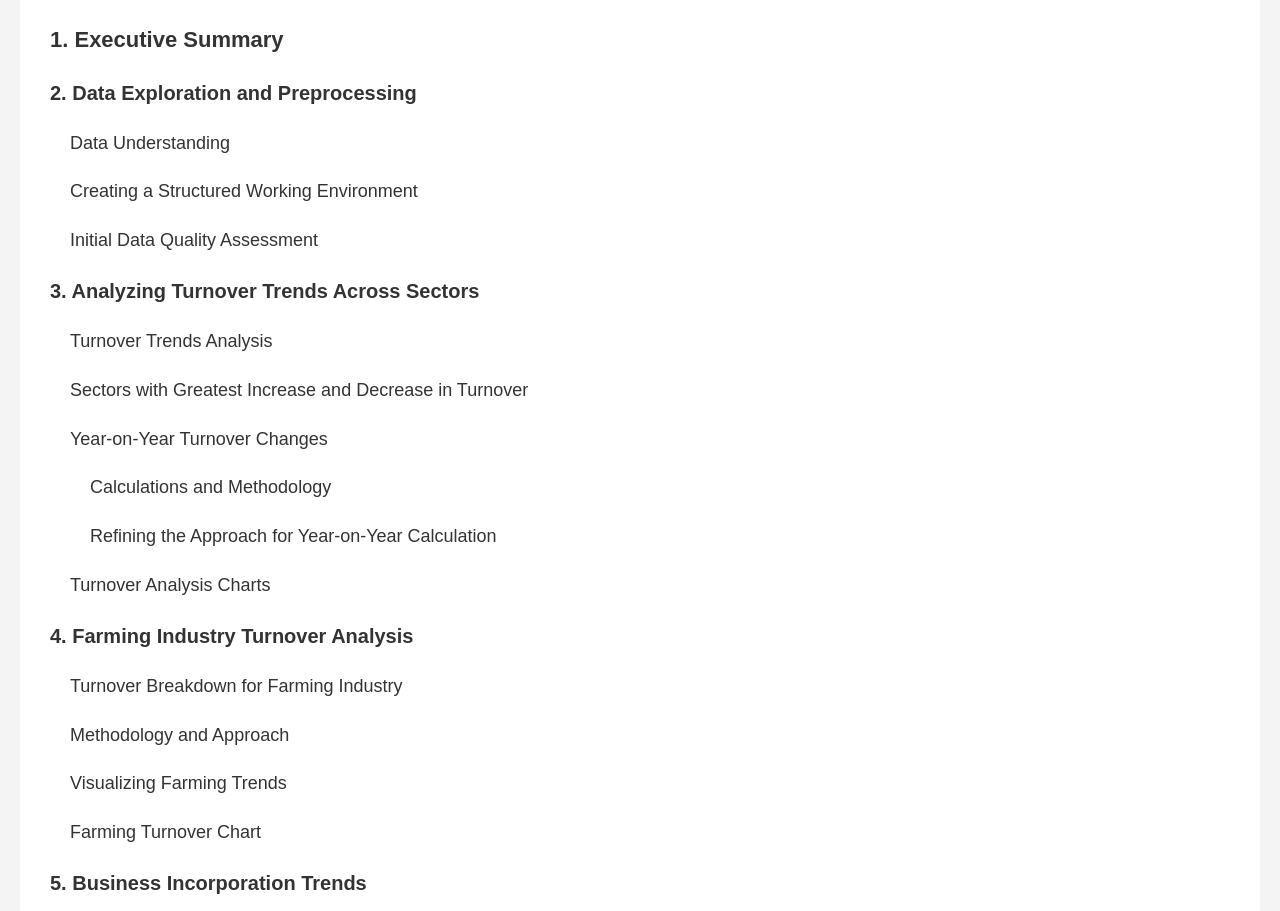
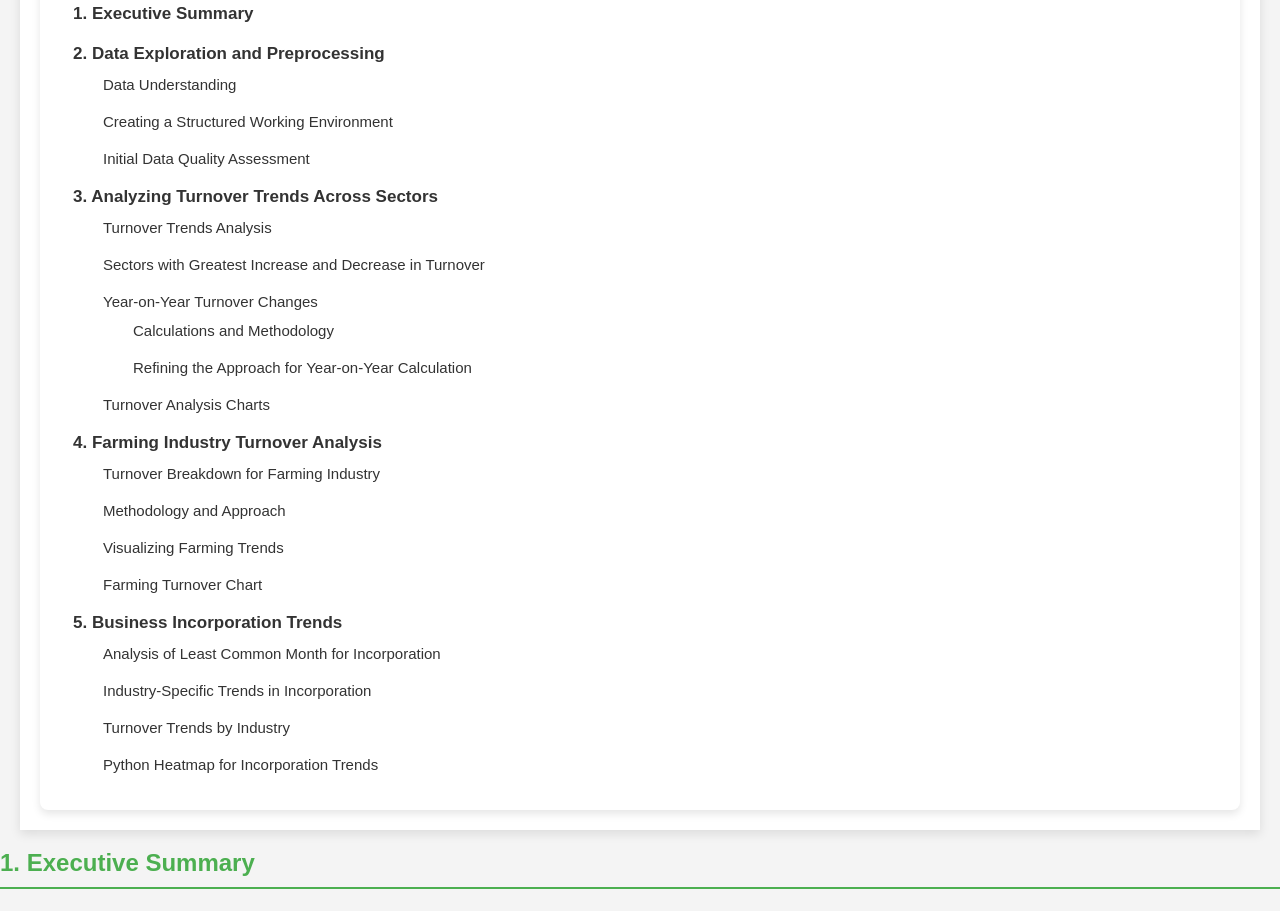
Before and after one commit to Marcosjferreira/technical-report, a plain HTML site: page index.html in a window 1280 px wide. Shown: the part 224-1135 px from the top of the page. Drawn offline with Linux system fonts and the light colour scheme.

Commit message:
Update index.html

```diff
--- a/index.html
+++ b/index.html
@@ -1,10 +1,4 @@
 
-<!DOCTYPE html>
-<html lang="en">
-<head>
-    <meta charset="UTF-8">
-    <meta name="viewport" content="width=device-width, initial-scale=1.0">
-    <title>Technical Report</title>
 <style>
     body {
         font-family: Arial, sans-serif;
@@ -18,131 +12,119 @@
         margin: 0 auto;
         padding: 20px;
         background-color: white;
+        box-shadow: 0px 4px 10px rgba(0, 0, 0, 0.1);
     }
     h1 {
         text-align: center;
         color: #4CAF50;
-            font-size: 50px;
-            padding-bottom: 20px;
+        font-size: 40px;  /* Reduced from 50px */
+        padding-bottom: 10px;
     }
     h2 {
         color: #4CAF50;
-            font-size: 28px;
+        font-size: 26px;  /* Reduced from 28px */
         border-bottom: 2px solid #4CAF50;
-            padding-bottom: 10px;
+        padding-bottom: 8px;
         margin-bottom: 20px;
     }
     h3 {
         color: #333;
-            font-size: 24px;
+        font-size: 22px;
         margin-top: 15px;
-            margin-bottom: 10px;
+        margin-bottom: 8px;
     }
-        ul {
-            list-style-type: none;
-            padding-left: 0;
+    .toc {
+        background: #fff;
+        padding: 15px;
+        border-radius: 8px;
+        box-shadow: 0px 4px 8px rgba(0, 0, 0, 0.1);
     }
-        ul li {
-            margin: 10px 0;
+    .toc h2 {
+        font-size: 24px;  /* Slightly smaller */
+        padding-bottom: 8px;
     }
-        ul li a {
+    .toc ul {
+        list-style: none;
+        padding: 0;
+        font-size: 16px;
+    }
+    .toc ul li {
+        margin-bottom: 8px;
+        padding-left: 10px;
+    }
+    .toc ul li a {
         text-decoration: none;
         color: #333;
-            font-size: 18px;
-            display: block;
-            padding: 5px 10px;
+        font-size: 17px;
+        font-weight: bold;
+        padding: 6px 8px;
+        display: inline-block;
         border-radius: 4px;
-            transition: background-color 0.3s ease;
+        transition: background 0.3s ease, color 0.3s ease;
     }
-        ul li a:hover {
-            background-color: #f0f0f0;
+    .toc ul li a:hover {
+        background: #4CAF50;
         color: white;
     }
-        .section {
-            margin-top: 40px;
+    .toc ul ul {
+        margin-left: 20px;
+        font-size: 15px;
     }
-        .toc {
-            margin-top: 20px;
-            font-size: 18px;
-        }
-        .toc a {
-            text-decoration: none;
-            color: #333;
+    .toc ul ul li a {
+        font-weight: normal;
+        font-size: 15px;
     }
 </style>
-</head>
-<body>
+
 <div class="container">
-        <!-- Title of the Report -->
+    <!-- Title -->
     <h1>Technical Report</h1>
 
     <!-- Table of Contents -->
-        <div class="section">
-    <h2 style="color: #4CAF50; font-size: 32px; border-bottom: 2px solid #4CAF50; padding-bottom: 10px;">Table of Contents</h2>
-    <ul style="font-size: 18px; line-height: 1.6;">
-        <li><a href="#executive-summary" style="font-size: 22px; color: #333;font-weight: bold;">1. Executive Summary</a></li>
-        <li><a href="#data-preprocessing" style="font-size: 20px; color: #333;font-weight: bold;">2. Data Exploration and Preprocessing</a>
-            <ul style="font-size: 18px; margin-left: 20px;">
-                <li><a href="#data-understanding" style="color: #333;">Data Understanding</a></li>
-                <li><a href="#structured-environment" style="color: #333;">Creating a Structured Working Environment</a></li>
-                <li><a href="#data-quality" style="color: #333;">Initial Data Quality Assessment</a></li>
+    <div class="toc">
+        <h2>Table of Contents</h2>
+        <ul>
+            <li><a href="#executive-summary">1. Executive Summary</a></li>
+            <li><a href="#data-preprocessing">2. Data Exploration and Preprocessing</a>
+                <ul>
+                    <li><a href="#data-understanding">Data Understanding</a></li>
+                    <li><a href="#structured-environment">Creating a Structured Working Environment</a></li>
+                    <li><a href="#data-quality">Initial Data Quality Assessment</a></li>
                 </ul>
             </li>
-        <li><a href="#turnover-trends" style="font-size: 20px; color: #333;font-weight: bold;">3. Analyzing Turnover Trends Across Sectors</a>
-            <ul style="font-size: 18px; margin-left: 20px;">
-                <li><a href="#turnover-analysis" style="color: #333;">Turnover Trends Analysis</a></li>
-                <li><a href="#greatest-increase" style="color: #333;">Sectors with Greatest Increase and Decrease in Turnover</a></li>
-                <li><a href="#yearly-changes" style="color: #333;">Year-on-Year Turnover Changes</a>
-                    <ul style="font-size: 18px; margin-left: 20px;">
-                        <li><a href="#calculation-method" style="color: #333;">Calculations and Methodology</a></li>
-                        <li><a href="#refining-calculations" style="color: #333;">Refining the Approach for Year-on-Year Calculation</a></li>
+            <li><a href="#turnover-trends">3. Analyzing Turnover Trends Across Sectors</a>
+                <ul>
+                    <li><a href="#turnover-analysis">Turnover Trends Analysis</a></li>
+                    <li><a href="#greatest-increase">Sectors with Greatest Increase and Decrease in Turnover</a></li>
+                    <li><a href="#yearly-changes">Year-on-Year Turnover Changes</a>
+                        <ul>
+                            <li><a href="#calculation-method">Calculations and Methodology</a></li>
+                            <li><a href="#refining-calculations">Refining the Approach for Year-on-Year Calculation</a></li>
                         </ul>
                     </li>
-                <li><a href="#turnover-images" style="color: #333;">Turnover Analysis Charts</a></li>
+                    <li><a href="#turnover-images">Turnover Analysis Charts</a></li>
                 </ul>
             </li>
-        <li><a href="#farming-turnover" style="font-size: 20px; color: #333;font-weight: bold;">4. Farming Industry Turnover Analysis</a>
-            <ul style="font-size: 18px; margin-left: 20px;">
-                <li><a href="#farming-breakdown" style="color: #333;">Turnover Breakdown for Farming Industry</a></li>
-                <li><a href="#farming-methodology" style="color: #333;">Methodology and Approach</a></li>
-                <li><a href="#farming-visualization" style="color: #333;">Visualizing Farming Trends</a></li>
-                <li><a href="#farming-chart" style="color: #333;">Farming Turnover Chart</a></li>
+            <li><a href="#farming-turnover">4. Farming Industry Turnover Analysis</a>
+                <ul>
+                    <li><a href="#farming-breakdown">Turnover Breakdown for Farming Industry</a></li>
+                    <li><a href="#farming-methodology">Methodology and Approach</a></li>
+                    <li><a href="#farming-visualization">Visualizing Farming Trends</a></li>
+                    <li><a href="#farming-chart">Farming Turnover Chart</a></li>
                 </ul>
             </li>
-        <li><a href="#incorporation-trends" style="font-size: 20px; color: #333;font-weight: bold;">5. Business Incorporation Trends</a>
-            <ul style="font-size: 18px; margin-left: 20px;">
-                <li><a href="#least-common-month" style="color: #333;">Analysis of Least Common Month for Incorporation</a></li>
-                <li><a href="#industry-trends" style="color: #333;">Industry-Specific Trends in Incorporation</a></li>
-                <li><a href="#turnover-by-industry" style="color: #333;">Turnover Trends by Industry</a></li>
-                <li><a href="#heatmap-analysis" style="color: #333;">Python Heatmap for Incorporation Trends</a></li>
-            </ul>
-        </li>
-        <li><a href="#integrated-analysis" style="font-size: 20px; color: #333;font-weight: bold;">6. Integrated Analysis of Turnover and Incorporation Trends</a>
-            <ul style="font-size: 18px; margin-left: 20px;">
-                <li><a href="#python-predictions" style="color: #333;">Python Implementation for Predictions and Visualization</a></li>
-                <li><a href="#key-insights" style="color: #333;">Key Insights</a></li>
-                <li><a href="#challenges" style="color: #333;">Challenges and Solutions</a></li>
-                <li><a href="#data-aggregation" style="color: #333;">Python Data Aggregation (Country-Level Turnover)</a></li>
-                <li><a href="#advanced-analysis" style="color: #333;">Python Advanced Analysis (EDA, Outliers, Correlation, Trends)</a></li>
-                <li><a href="#total-turnover-chart" style="color: #333;">Python Chart: Total Turnover Across All Countries</a></li>
-                <li><a href="#top-5-turnover-chart" style="color: #333;">Python Chart: Top 5 Countries' Turnover (UK vs Others)</a></li>
-            </ul>
-        </li>
-        <li><a href="#technical-implementation" style="font-size: 20px; color: #333;font-weight: bold;">7. Technical Implementation & Automation</a>
-            <ul style="font-size: 18px; margin-left: 20px;">
-                <li><a href="#python-processing" style="color: #333;">Using Python for Data Processing and Validation</a></li>
-                <li><a href="#charts-visualization" style="color: #333;">Generating Charts and Visualizations</a></li>
-                <li><a href="#automation" style="color: #333;">Automating Calculations and Reporting</a></li>
-            </ul>
-        </li>
-        <li><a href="#conclusions" style="font-size: 20px; color: #333;font-weight: bold;">8. Conclusions and Recommendations</a>
-            <ul style="font-size: 18px; margin-left: 20px;">
-                <li><a href="#key-findings" style="color: #333;">Summary of Key Findings</a></li>
-                <li><a href="#geographic-comparisons" style="color: #333;">Geographic and Industry Comparisons</a></li>
-                <li><a href="#future-steps" style="color: #333;">Future Considerations and Next Steps</a></li>
+            <li><a href="#incorporation-trends">5. Business Incorporation Trends</a>
+                <ul>
+                    <li><a href="#least-common-month">Analysis of Least Common Month for Incorporation</a></li>
+                    <li><a href="#industry-trends">Industry-Specific Trends in Incorporation</a></li>
+                    <li><a href="#turnover-by-industry">Turnover Trends by Industry</a></li>
+                    <li><a href="#heatmap-analysis">Python Heatmap for Incorporation Trends</a></li>
                 </ul>
             </li>
         </ul>
+    </div>
+</div>
+
 <h2 id="executive-summary" style="color: #4CAF50; font-size: 24px; border-bottom: 2px solid #4CAF50; padding-bottom: 10px;">1. Executive Summary</h2>
 
 <p style="font-size: 18px; line-height: 1.6;">This report presents an in-depth analysis of company incorporation trends, sector turnover changes, and geographic comparisons based on historical business registration and financial data.</p>
```
Lines whose indentation alone changed are shown as unchanged.
